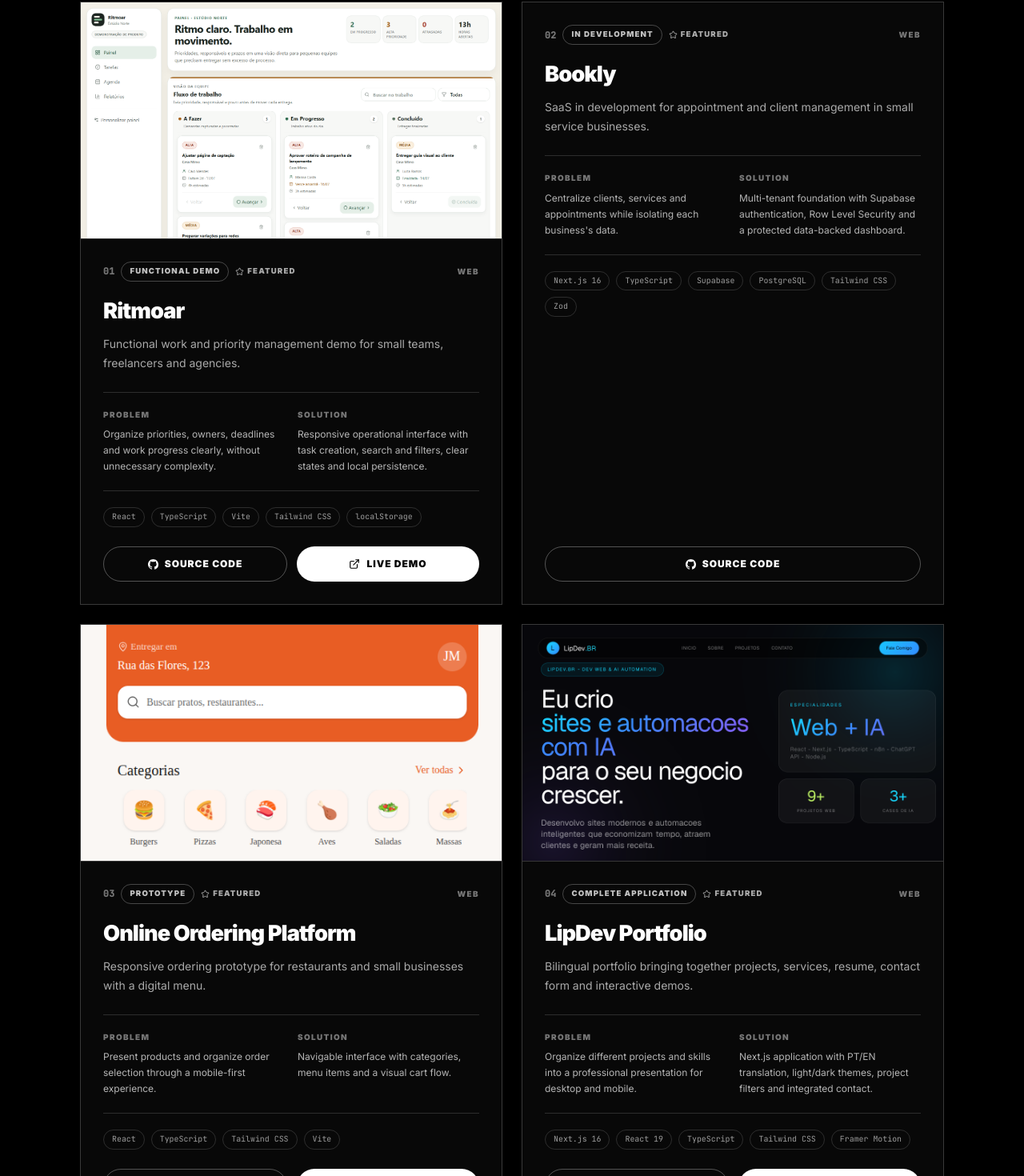
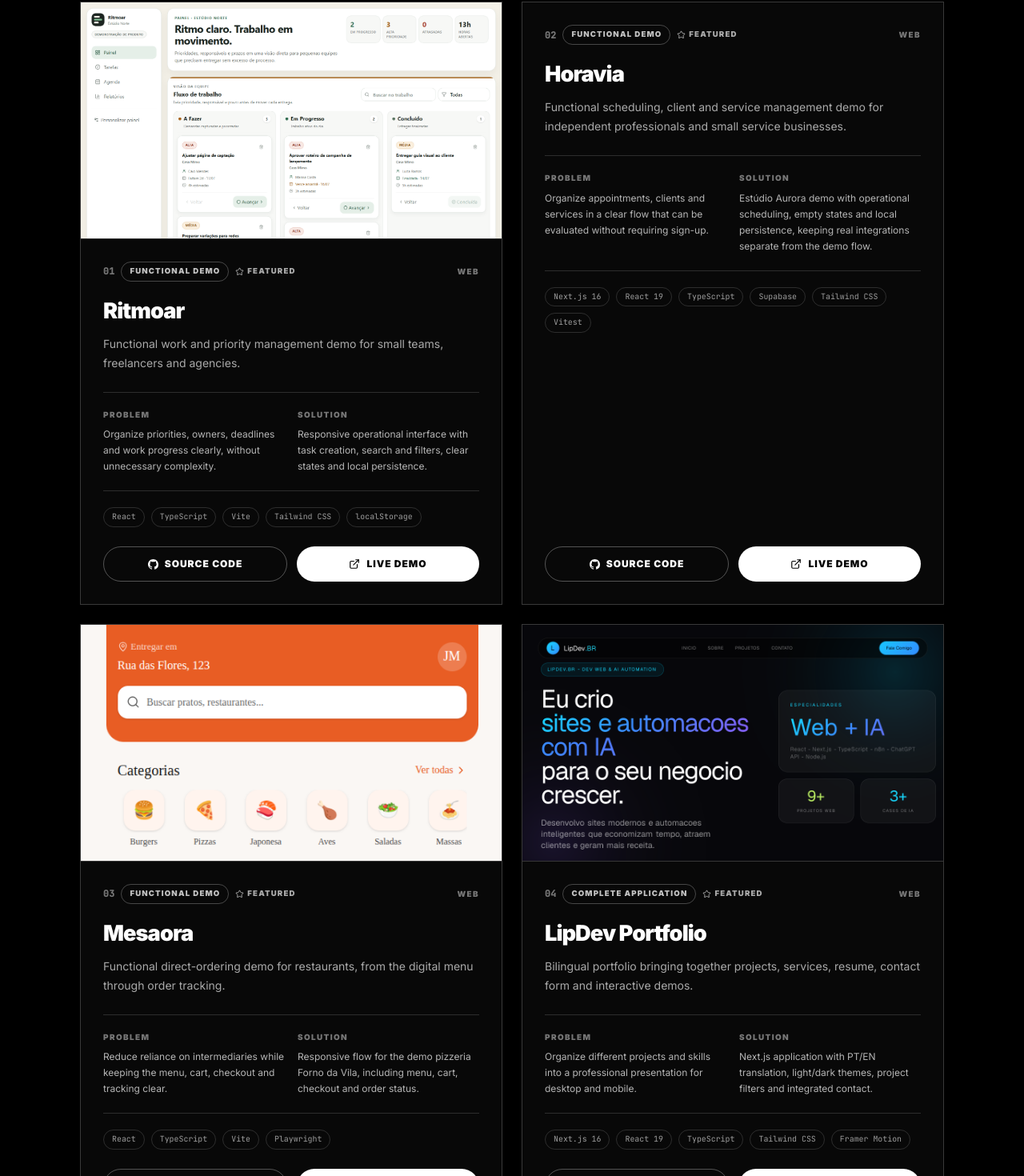
Before and after one commit to LipDev-sudo/Portifolio, a Next.js app: page / in a window 1280 px wide. Shown: the part 3300-4770 px from the top of the page at 80% size. Built offline with nearby package versions, Linux system fonts and the light colour scheme; no server answers.

Commit message:
docs: alinha projetos e links verificados

```diff
--- a/src/data/projects.ts
+++ b/src/data/projects.ts
@@ -27,27 +27,28 @@ export const projects: Project[] = [
     status: "complete",
   },
   {
-    id: "bookly",
-    title: "Bookly",
-    title_en: "Bookly",
+    id: "horavia",
+    title: "Horavia",
+    title_en: "Horavia",
     description:
-      "SaaS em desenvolvimento para agendamentos e gestão de clientes de pequenos negócios de serviços.",
+      "Demonstração funcional de agenda, clientes e serviços para profissionais autônomos e pequenos negócios de atendimento.",
     description_en:
-      "SaaS in development for appointment and client management in small service businesses.",
+      "Functional scheduling, client and service management demo for independent professionals and small service businesses.",
     problem:
-      "Centralizar clientes, serviços e agendamentos com isolamento dos dados de cada negócio.",
+      "Organizar horários, clientes e serviços em um fluxo claro que possa ser avaliado sem exigir cadastro.",
     problem_en:
-      "Centralize clients, services and appointments while isolating each business's data.",
+      "Organize appointments, clients and services in a clear flow that can be evaluated without requiring sign-up.",
     solution:
-      "Base multi-tenant com autenticação Supabase, Row Level Security e dashboard protegido com dados do banco.",
+      "Demonstração do Estúdio Aurora com agenda operacional, estados vazios e persistência local, mantendo integrações reais separadas do fluxo demo.",
     solution_en:
-      "Multi-tenant foundation with Supabase authentication, Row Level Security and a protected data-backed dashboard.",
-    techs: ["Next.js 16", "TypeScript", "Supabase", "PostgreSQL", "Tailwind CSS", "Zod"],
-    githubUrl: "https://github.com/LipDev-sudo/bookly",
+      "Estúdio Aurora demo with operational scheduling, empty states and local persistence, keeping real integrations separate from the demo flow.",
+    techs: ["Next.js 16", "React 19", "TypeScript", "Supabase", "Tailwind CSS", "Vitest"],
+    githubUrl: "https://github.com/LipDev-sudo/Horavia",
+    liveUrl: "https://horavia.vercel.app/demo",
     order: 2,
     category: "web",
     featured: true,
-    status: "in-development",
+    status: "functional-demo",
   },
   {
     id: "ritmoar",
@@ -75,29 +76,29 @@ export const projects: Project[] = [
     status: "functional-demo",
   },
   {
-    id: "orders-platform",
-    title: "Plataforma de Pedidos Online",
-    title_en: "Online Ordering Platform",
+    id: "mesaora",
+    title: "Mesaora",
+    title_en: "Mesaora",
     description:
-      "Protótipo responsivo de pedidos para restaurantes e pequenos comércios com cardápio digital.",
+      "Demonstração funcional de pedidos diretos para restaurante, do cardápio digital ao acompanhamento.",
     description_en:
-      "Responsive ordering prototype for restaurants and small businesses with a digital menu.",
+      "Functional direct-ordering demo for restaurants, from the digital menu through order tracking.",
     problem:
-      "Apresentar produtos e organizar o fluxo de escolha de pedidos em uma experiência mobile-first.",
+      "Reduzir a dependência de intermediários sem perder clareza no cardápio, carrinho, checkout e acompanhamento.",
     problem_en:
-      "Present products and organize order selection through a mobile-first experience.",
+      "Reduce reliance on intermediaries while keeping the menu, cart, checkout and tracking clear.",
     solution:
-      "Interface navegável com categorias, itens de cardápio e fluxo visual de carrinho.",
+      "Fluxo responsivo da pizzaria demonstrativa Forno da Vila, com cardápio, carrinho, checkout e status do pedido.",
     solution_en:
-      "Navigable interface with categories, menu items and a visual cart flow.",
-    techs: ["React", "TypeScript", "Tailwind CSS", "Vite"],
+      "Responsive flow for the demo pizzeria Forno da Vila, including menu, cart, checkout and order status.",
+    techs: ["React", "TypeScript", "Vite", "Playwright"],
     imageUrl: "/images/pedidos_online.png",
     githubUrl: "https://github.com/LipDev-sudo/plataforma-de-pedidos-online-",
     liveUrl: "https://plataforma-de-pedidos-online-two.vercel.app/",
     order: 3,
     category: "web",
     featured: true,
-    status: "prototype",
+    status: "functional-demo",
   },
   {
     id: "courses-platform",
```
Also changed, not shown: 2 other files (tests, documents, lock files or other folders).
